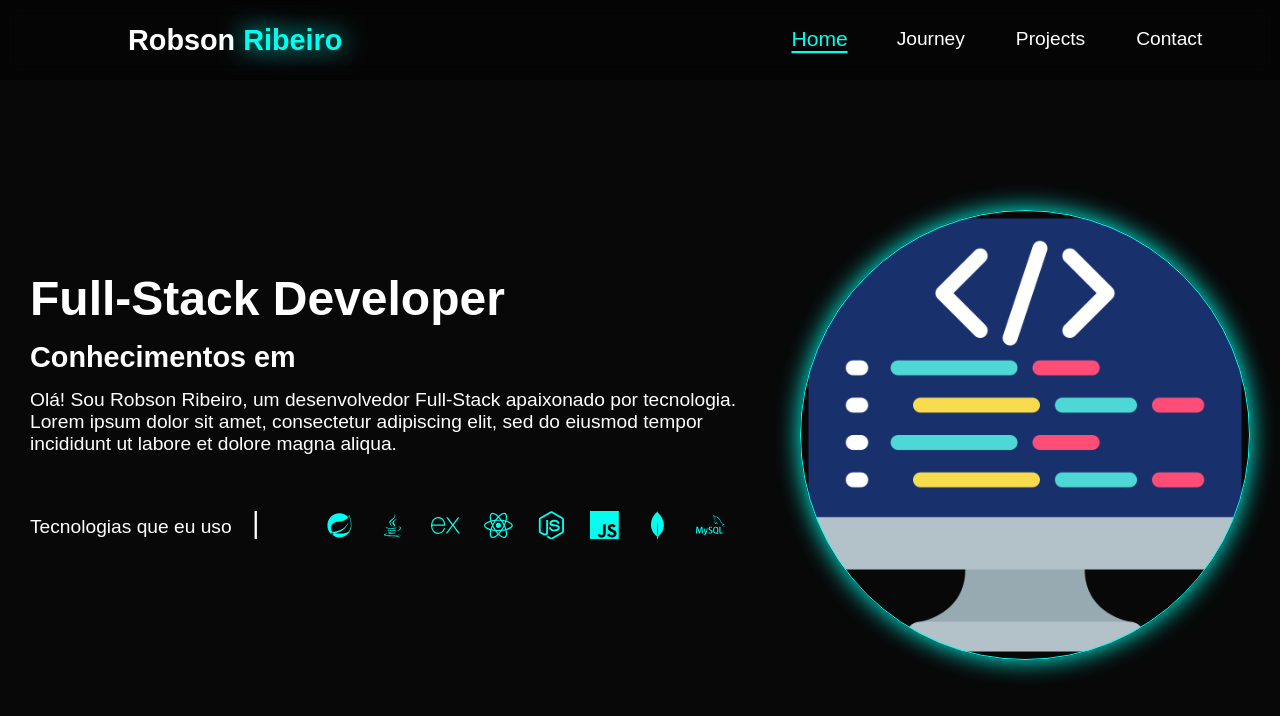
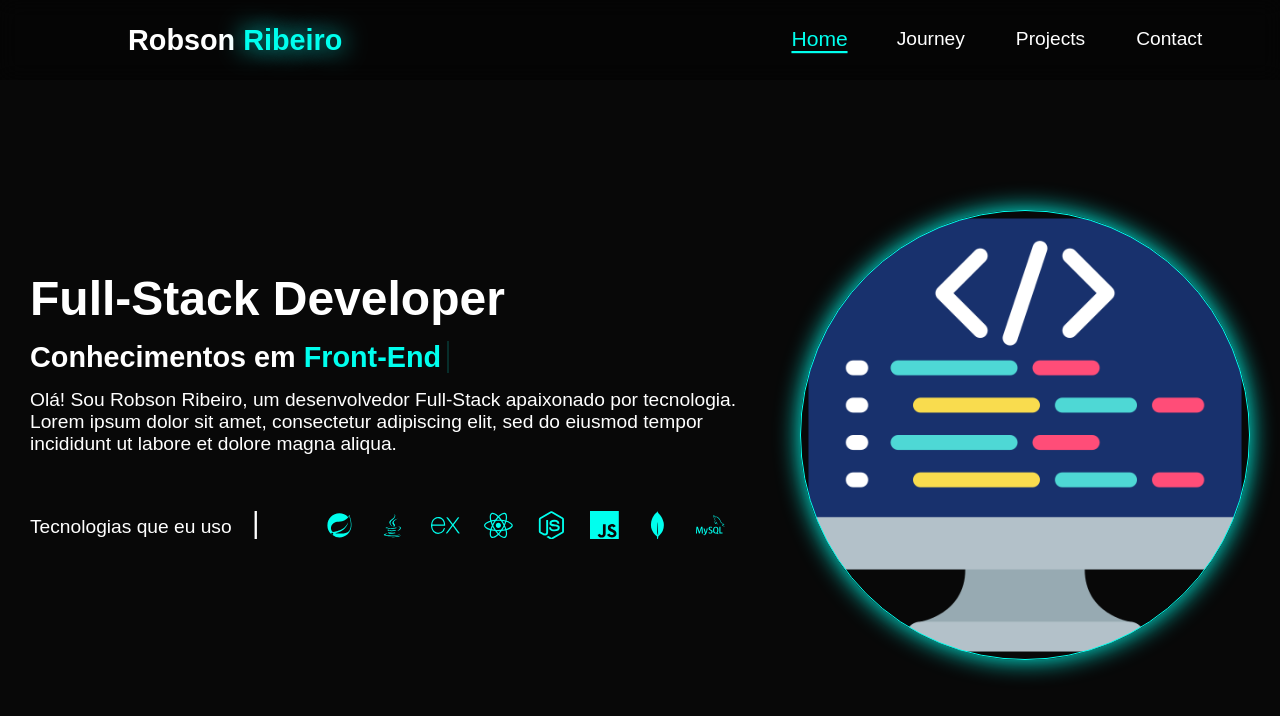
Before and after one commit to Robson-Ribeiro/portfolio-cyan-theme-react, a React (Create React App) app: page / in a window 1280 px wide. Shown: the top 716 px of the page. Built offline with nearby package versions, Linux system fonts and the light colour scheme.

Commit message:
Dynamic writing function

```diff
--- a/src/components/Home/Home.css
+++ b/src/components/Home/Home.css
@@ -54,6 +54,8 @@
 
 .intro h3 {
     font-size: 3rem;
+    font-weight: 600;
+    min-width: 280px;
 }
 
 .intro div {
@@ -91,6 +93,7 @@
     font-size: 3rem;
     position: relative;
     top: 4px;
+    cursor: pointer;
 }
 
 .tech-stack span {
@@ -104,3 +107,78 @@
     justify-content: space-between;
     min-width: 400px;
 }
+
+.animation {
+    position: relative;
+}
+
+.animation::before {
+    content: "Web Developer";
+    color: var(--main-color);
+    animation: words 20s infinite;
+}
+
+.animation::after {
+    content: "";
+    background-color: var(--bg-color);
+    position: absolute;
+    width: calc(100% + 8px);
+    height: 100%;
+    border-left: 3px solid var(--bg-color);
+    right: -8px;
+    animation: cursor 0.6s infinite, typing 20s steps(14) infinite;
+}
+
+@keyframes cursor {
+    to {
+        border-left: 2px solid var(--main-color);
+    }
+}
+
+@keyframes words {
+    0%,
+    20% {
+        content: "Back-End Development";
+    }
+    21%,
+    40% {
+        content: "Front-End Development";
+    }
+    41%,
+    60% {
+        content: "SQL and noSQL Databases";
+    }
+    61%,
+    80% {
+        content: "Application Security";
+    }
+    81%,
+    100% {
+        content: "Software Testing";
+    }
+}
+@keyframes typing {
+    10%,
+    15%,
+    30%,
+    35%,
+    50%,
+    55%,
+    70%,
+    75%,
+    90%,
+    95% {
+        width: 0;
+    }
+    5%,
+    20%,
+    25%,
+    40%,
+    45%,
+    60%,
+    65%,
+    80%,
+    85% {
+        width: calc(100% + 8px);
+    }
+}
--- a/src/components/Home/Home.js
+++ b/src/components/Home/Home.js
@@ -8,7 +8,7 @@ const Home = () => {
             <div className="main-content">
                 <div className="intro">
                     <h1>Full-Stack Developer</h1>
-                    <h3>Conhecimentos em<span></span></h3>
+                    <h3>Conhecimentos em <span className="animation"></span></h3>
                     <div><p>Olá! Sou Robson Ribeiro, um desenvolvedor Full-Stack apaixonado por tecnologia.
                          Lorem ipsum dolor sit amet, consectetur adipiscing elit, sed do eiusmod tempor incididunt ut labore et dolore magna aliqua.</p>
                     </div>
```
